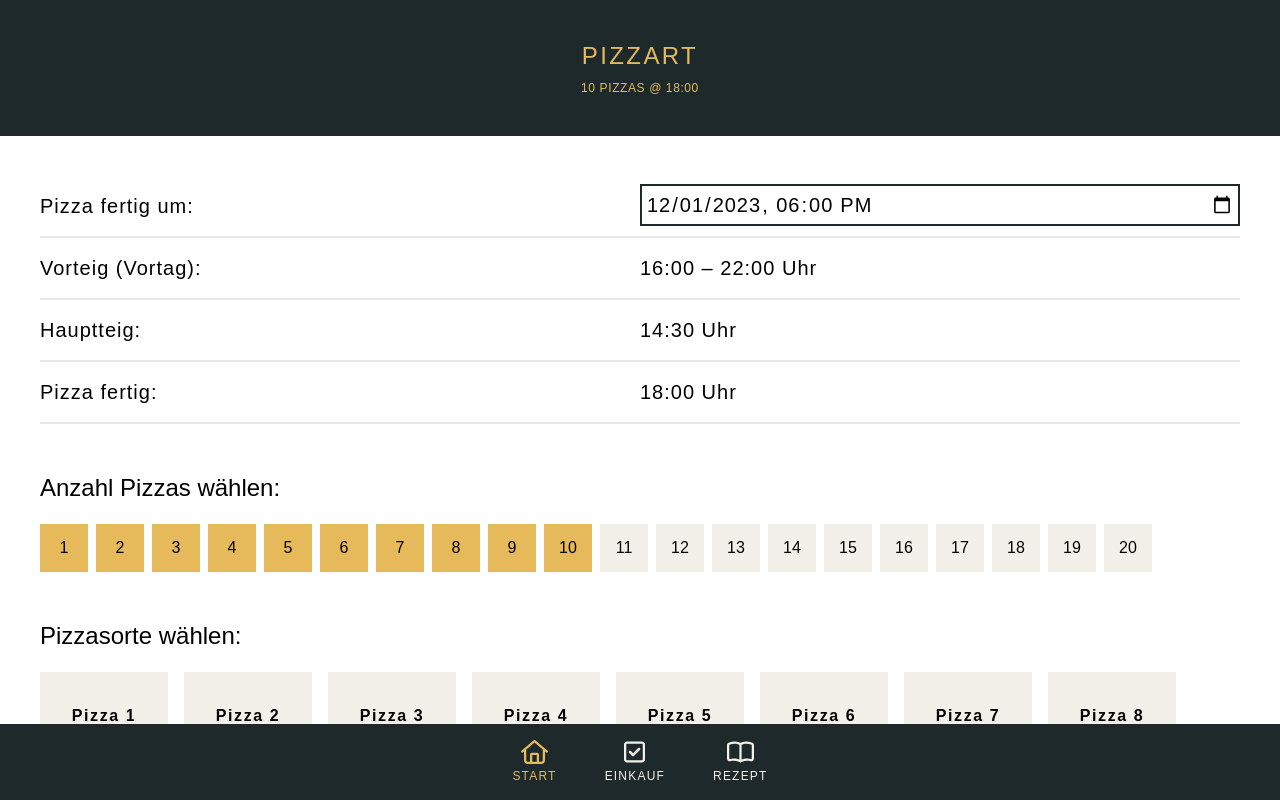
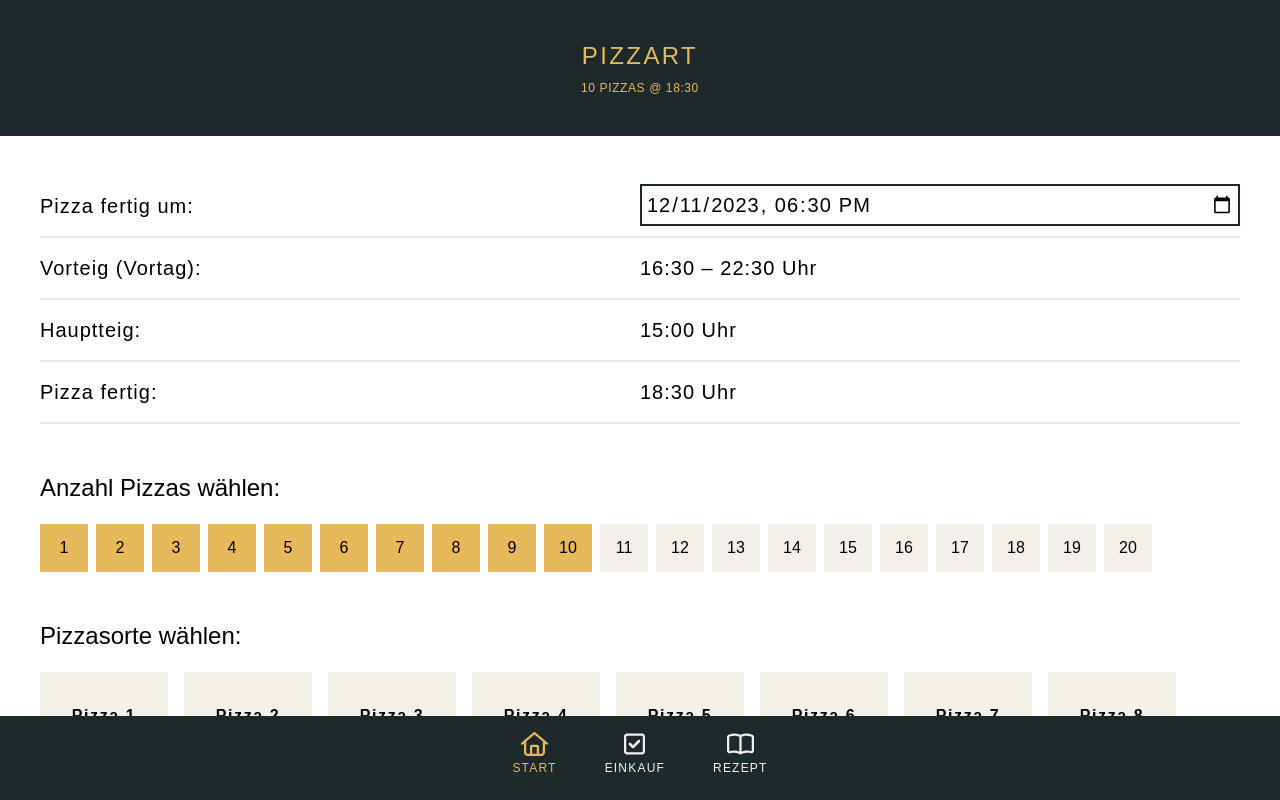
Before and after one commit to timvonfelten/PizzaApp, a React (Create React App) app: page / in a window 1280 px wide. Shown: the top 800 px of the page. Built offline with nearby package versions, Linux system fonts and the light colour scheme.

Commit message:
V 1.1
Schritt in der Anleitung sind nun klickbar, finetuning styling

```diff
--- a/src/App.js
+++ b/src/App.js
@@ -1,4 +1,4 @@
-import { useEffect, useState } from 'react';
+import { useState } from 'react';
 import Ingredients from './components/Ingredients';
 import Shoppinglist from './components/Shoppinglist';
 import Timetable from './components/Timetable';
@@ -17,21 +17,13 @@ function App() {
   const [pizzaSorte, setPizzaSorte] = useState([1,1,1,1,1,1,1,1,1,1]);
 
   // Portionen changer einblenden
-  const [view, setView] = useState(true);
   const [viewIndex, setViewIndex] = useState("0");
   //Portionen von Child an App übergeben
   //
   const [ingredients, setIngredients] = useState({});
-  const [time, setTime] = useState("2023-12-01T18:00")
+  const [time, setTime] = useState("2023-12-11T18:30")
 
   const handlePortionChange = event => {
-    console.log(event.target.value)
-    console.log(event.target.getAttribute('numpizza'))
-    /*
-    if (event.target.value <= 0){
-      event.target = 1
-    }
-    */
     setPortions(event.target.getAttribute('numpizza'));
     updatePizza_Sort(event.target.getAttribute('numpizza'));
   };
@@ -50,17 +42,19 @@ function App() {
     const newDate = new Date(date.getTime() - hours * 60 * 60 * 1000)
     var newMinutes = newDate.getMinutes()
     if (newMinutes === 0){
-        newMinutes = "00"        }
+        newMinutes = "00"
+      }
+    if (newMinutes === 1 || newMinutes === 2 || newMinutes === 3 || newMinutes === 4 || newMinutes === 5 || newMinutes === 6 || newMinutes === 7 || newMinutes === 8 || newMinutes === 9){
+      newMinutes = "0" + newMinutes;
+    }
     const newHours = newDate.getHours()
     const timeFormated = newHours + ":" + newMinutes
     return timeFormated;
 }
 const [dateError, setDateError] = useState(false)
 
-
 const convertInput = (input) => {
-    console.log(input)
-    if (input != ""){
+    if (input !== ""){
       var d = new Date();
       // DateError aktivieren falls Datum in Vergangenheit liegt.
       if (dateError === false & Date.parse(input) < Date.parse(d)){
@@ -79,29 +73,28 @@ const convertInput = (input) => {
 }
 
 const finishTime = convertInput(time)
-
 const anzahlPizzaButtons = [];
 
   return (
     <div className="font-sofia">
       <div className='text-center bg-black text-gold font-light p-10 tracking-widest uppercase text-2xl'>Pizzart
         <div className='text-xs mt-2 font-normal tracking-wider text-gold'>
-          {portions} Pizza<a className={portions > 1 ? "" : "hidden"}>s</a> @ {subHours(0, finishTime)}
+          {portions} Pizza<span className={portions > 1 ? "" : "hidden"}>s</span> @ {subHours(0, finishTime)}
         </div>
       </div>
 
-
-      <div className='h-15 bg-black fixed bottom-0 w-full flex justify-center'>
-      <button index='0' className={viewIndex == 0 ? "bg-black text-gold text-xs uppercase p-4 mr-2 ml-2 tracking-widest" : "bg-black text-light text-xs uppercase p-4 mr-2 ml-2 tracking-widest"} onClick={() => changeViewIndex('0')}>
-      <svg className={viewIndex == 0 ? 'fill-gold text-center h-6 ml-auto mr-auto mb-1' : 'fill-light text-center h-6 ml-auto mr-auto mb-1'} xmlns="http://www.w3.org/2000/svg" viewBox="0 0 576 512"><path d="M567.5 229.7C577.6 238.3 578.9 253.4 570.3 263.5C561.7 273.6 546.6 274.9 536.5 266.3L512 245.5V432C512 476.2 476.2 512 432 512H144C99.82 512 64 476.2 64 432V245.5L39.53 266.3C29.42 274.9 14.28 273.6 5.7 263.5C-2.875 253.4-1.634 238.3 8.473 229.7L272.5 5.7C281.4-1.9 294.6-1.9 303.5 5.7L567.5 229.7zM144 464H192V312C192 289.9 209.9 272 232 272H344C366.1 272 384 289.9 384 312V464H432C449.7 464 464 449.7 464 432V204.8L288 55.47L112 204.8V432C112 449.7 126.3 464 144 464V464zM240 464H336V320H240V464z"/></svg>
-        Start</button>
+        <div className='bg-black fixed bottom-0 w-full flex justify-center h-18 z-50 pb-2'>
+          <button index='0' key="0" className={viewIndex === "0" ? "bg-black text-gold text-xs uppercase p-4 mr-2 ml-2 tracking-widest" : "bg-black text-light text-xs uppercase p-4 mr-2 ml-2 tracking-widest"} onClick={() => changeViewIndex('0')}>
+            <svg className={viewIndex === "0" ? 'fill-gold text-center h-6 ml-auto mr-auto mb-1' : 'fill-light text-center h-6 ml-auto mr-auto mb-1'} xmlns="http://www.w3.org/2000/svg" viewBox="0 0 576 512"><path d="M567.5 229.7C577.6 238.3 578.9 253.4 570.3 263.5C561.7 273.6 546.6 274.9 536.5 266.3L512 245.5V432C512 476.2 476.2 512 432 512H144C99.82 512 64 476.2 64 432V245.5L39.53 266.3C29.42 274.9 14.28 273.6 5.7 263.5C-2.875 253.4-1.634 238.3 8.473 229.7L272.5 5.7C281.4-1.9 294.6-1.9 303.5 5.7L567.5 229.7zM144 464H192V312C192 289.9 209.9 272 232 272H344C366.1 272 384 289.9 384 312V464H432C449.7 464 464 449.7 464 432V204.8L288 55.47L112 204.8V432C112 449.7 126.3 464 144 464V464zM240 464H336V320H240V464z"/></svg>
+            Start
+          </button>
           {/*<button index='1' className='bg-black text-gold p-4 mr-2 ml-2 tracking-wider' onClick={() => changeViewIndex('1')}>Zutaten</button>*/}
-      <button index='2' className={viewIndex == 2 ? "bg-black text-gold text-xs uppercase p-4 mr-2 ml-2 tracking-widest" : "bg-black text-light text-xs uppercase p-4 mr-2 ml-2 tracking-widest"} onClick={() => changeViewIndex('2')}>
-      <svg className={viewIndex == 2 ? 'fill-gold text-center h-6 ml-auto mr-auto mb-1' : 'fill-light text-center h-6 ml-auto mr-auto mb-1'} xmlns="http://www.w3.org/2000/svg" viewBox="0 0 448 512"><path d="M211.8 339.8C200.9 350.7 183.1 350.7 172.2 339.8L108.2 275.8C97.27 264.9 97.27 247.1 108.2 236.2C119.1 225.3 136.9 225.3 147.8 236.2L192 280.4L300.2 172.2C311.1 161.3 328.9 161.3 339.8 172.2C350.7 183.1 350.7 200.9 339.8 211.8L211.8 339.8zM0 96C0 60.65 28.65 32 64 32H384C419.3 32 448 60.65 448 96V416C448 451.3 419.3 480 384 480H64C28.65 480 0 451.3 0 416V96zM48 96V416C48 424.8 55.16 432 64 432H384C392.8 432 400 424.8 400 416V96C400 87.16 392.8 80 384 80H64C55.16 80 48 87.16 48 96z"/></svg>
+          <button index='2'key="1" className={viewIndex === "2" ? "bg-black text-gold text-xs uppercase p-4 mr-2 ml-2 tracking-widest" : "bg-black text-light text-xs uppercase p-4 mr-2 ml-2 tracking-widest"} onClick={() => changeViewIndex('2')}>
+            <svg className={viewIndex === "2" ? 'fill-gold text-center h-6 ml-auto mr-auto mb-1' : 'fill-light text-center h-6 ml-auto mr-auto mb-1'} xmlns="http://www.w3.org/2000/svg" viewBox="0 0 448 512"><path d="M211.8 339.8C200.9 350.7 183.1 350.7 172.2 339.8L108.2 275.8C97.27 264.9 97.27 247.1 108.2 236.2C119.1 225.3 136.9 225.3 147.8 236.2L192 280.4L300.2 172.2C311.1 161.3 328.9 161.3 339.8 172.2C350.7 183.1 350.7 200.9 339.8 211.8L211.8 339.8zM0 96C0 60.65 28.65 32 64 32H384C419.3 32 448 60.65 448 96V416C448 451.3 419.3 480 384 480H64C28.65 480 0 451.3 0 416V96zM48 96V416C48 424.8 55.16 432 64 432H384C392.8 432 400 424.8 400 416V96C400 87.16 392.8 80 384 80H64C55.16 80 48 87.16 48 96z"/></svg>
             Einkauf
           </button>
-      <button index='3' className={viewIndex == 3 ? "bg-black text-gold text-xs uppercase p-4 mr-2 ml-2 tracking-widest" : "bg-black text-light text-xs uppercase p-4 mr-2 ml-2 tracking-widest"} onClick={() => changeViewIndex('3')}>
-      <svg className={viewIndex == 3 ? 'fill-gold text-center h-6 ml-auto mr-auto mb-1' : 'fill-light text-center h-6 ml-auto mr-auto mb-1'} xmlns="http://www.w3.org/2000/svg" viewBox="0 0 576 512"><path d="M540.9 56.77C493.8 39.74 449.6 31.58 410.9 32.02C352.2 32.96 308.3 50 288 59.74C267.7 50 223.9 32.98 165.2 32.04C125.8 31.35 82.18 39.72 35.1 56.77C14.02 64.41 0 84.67 0 107.2v292.1c0 16.61 7.594 31.95 20.84 42.08c13.73 10.53 31.34 13.91 48.2 9.344c118.1-32 202 22.92 205.5 25.2C278.6 478.6 283.3 480 287.1 480s9.37-1.359 13.43-4.078c3.516-2.328 87.59-57.21 205.5-25.25c16.92 4.563 34.5 1.188 48.22-9.344C568.4 431.2 576 415.9 576 399.2V107.2C576 84.67 561.1 64.41 540.9 56.77zM264 416.8c-27.86-11.61-69.84-24.13-121.4-24.13c-26.39 0-55.28 3.281-86.08 11.61C53.19 405.3 50.84 403.9 50 403.2C48 401.7 48 399.8 48 399.2V107.2c0-2.297 1.516-4.531 3.594-5.282c40.95-14.8 79.61-22.36 112.8-21.84C211.3 80.78 246.8 93.75 264 101.5V416.8zM528 399.2c0 .5938 0 2.422-2 3.969c-.8438 .6407-3.141 2.063-6.516 1.109c-90.98-24.6-165.4-5.032-207.5 12.53v-315.3c17.2-7.782 52.69-20.74 99.59-21.47c32.69-.5157 71.88 7.047 112.8 21.84C526.5 102.6 528 104.9 528 107.2V399.2z"/></svg>
+          <button index='3' key="2" className={viewIndex === "3" ? "bg-black text-gold text-xs uppercase p-4 mr-2 ml-2 tracking-widest" : "bg-black text-light text-xs uppercase p-4 mr-2 ml-2 tracking-widest"} onClick={() => changeViewIndex('3')}>
+            <svg className={viewIndex === "3" ? 'fill-gold text-center h-6 ml-auto mr-auto mb-1' : 'fill-light text-center h-6 ml-auto mr-auto mb-1'} xmlns="http://www.w3.org/2000/svg" viewBox="0 0 576 512"><path d="M540.9 56.77C493.8 39.74 449.6 31.58 410.9 32.02C352.2 32.96 308.3 50 288 59.74C267.7 50 223.9 32.98 165.2 32.04C125.8 31.35 82.18 39.72 35.1 56.77C14.02 64.41 0 84.67 0 107.2v292.1c0 16.61 7.594 31.95 20.84 42.08c13.73 10.53 31.34 13.91 48.2 9.344c118.1-32 202 22.92 205.5 25.2C278.6 478.6 283.3 480 287.1 480s9.37-1.359 13.43-4.078c3.516-2.328 87.59-57.21 205.5-25.25c16.92 4.563 34.5 1.188 48.22-9.344C568.4 431.2 576 415.9 576 399.2V107.2C576 84.67 561.1 64.41 540.9 56.77zM264 416.8c-27.86-11.61-69.84-24.13-121.4-24.13c-26.39 0-55.28 3.281-86.08 11.61C53.19 405.3 50.84 403.9 50 403.2C48 401.7 48 399.8 48 399.2V107.2c0-2.297 1.516-4.531 3.594-5.282c40.95-14.8 79.61-22.36 112.8-21.84C211.3 80.78 246.8 93.75 264 101.5V416.8zM528 399.2c0 .5938 0 2.422-2 3.969c-.8438 .6407-3.141 2.063-6.516 1.109c-90.98-24.6-165.4-5.032-207.5 12.53v-315.3c17.2-7.782 52.69-20.74 99.59-21.47c32.69-.5157 71.88 7.047 112.8 21.84C526.5 102.6 528 104.9 528 107.2V399.2z"/></svg>
             Rezept
           </button>
         </div>
@@ -146,7 +139,7 @@ const anzahlPizzaButtons = [];
           <div className='mb-4 flex text-center flex-wrap -m-2'>
           { portions > 0 &&
               Object.keys(pizzaSorte).map( (item) => (
-                <div className='w-32 h-32 bg-light p-4 m-2'>
+                <div className='w-32 h-32 bg-light p-4 m-2' key={item}>
                 <h1 className='tracking-widest font-bold mt-4'>Pizza {Number(item)+1}</h1>
                 <select className='cursor-pointer py-2.5 px-0 w-full text-sm text-center text-gray-500 bg-transparent border-0 border-b-2 border-gray-200 dark:text-black dark:border-gray-700 focus:outline-none focus:ring-0 focus:text-black focus:border-gray-200 peer' defaultValue={pizzaSorte[item]} onChange={ (event) =>
                     {
--- a/src/components/Timetable.js
+++ b/src/components/Timetable.js
@@ -3,14 +3,18 @@ import { useState } from "react";
 
 const Timetable = (props) => {
 
+    // Umschalten der einzelnen Rezeptschritte.
     const [viewIndex, setViewIndex] = useState(0);
-    const changeViewIndex = (index) => {
+    const changeViewIndex = (index, index_nr) => {
         var newViewIndex = viewIndex;
-        if (index == 0) {
+        if (index === 0) {
             newViewIndex -= 1;
         }
-        if (index == 1) {
+        if (index === 1) {
             newViewIndex += 1;
+        }
+        if (index === 2) {
+            newViewIndex = index_nr;
         }
         if (newViewIndex <= 0){
             newViewIndex = 0
@@ -19,22 +23,25 @@ const Timetable = (props) => {
             newViewIndex = 7
         }
         setViewIndex(newViewIndex);
-        console.log("viewIndex:",newViewIndex)
       }
 
     const subHours = (hours, date = new Date()) => {
         const newDate = new Date(date.getTime() - hours * 60 * 60 * 1000)
         var newMinutes = newDate.getMinutes()
         if (newMinutes === 0){
-            newMinutes = "00"        }
+            newMinutes = "00" //13:0 zu 13:00 verbessern
+        }
+        if (newMinutes === 1 || newMinutes === 2 || newMinutes === 3 || newMinutes === 4 || newMinutes === 5 || newMinutes === 6 || newMinutes === 7 || newMinutes === 8 || newMinutes === 9){
+            newMinutes = "0" + newMinutes;
+        }
         const newHours = newDate.getHours()
         const timeFormated = newHours + ":" + newMinutes
         return timeFormated;
     }
 
-
     const finishTime = props.time
 
+    // Inhalt der Rezeptschrittet mit Berechnung der entsprechenden Zeitabschniten
     const steps = [
         {
           key: 1,
@@ -114,7 +121,7 @@ const Timetable = (props) => {
         <div>
             <div className="w-full m-auto text-center mb-4">
             {steps.map((item, index) =>(
-                <div  key={item.id} className={viewIndex === index ? "w-10 h-10 rounded-full bg-gold inline-block mr-2 ml-2 mb-2 text-center pt-2" : "w-10 h-10 rounded-full bg-light inline-block mr-2 ml-2 mb-2 text-center pt-2"}>{index+1}</div>
+                <div  key={item.id} onClick={() => changeViewIndex(2,index)} className={viewIndex === index ? "w-10 h-10 rounded-full bg-gold inline-block mr-2 ml-2 mb-2 text-center pt-2" : "w-10 h-10 rounded-full bg-light cursor-pointer inline-block mr-2 ml-2 mb-2 text-center pt-2"}>{index+1}</div>
             ))}
             </div>
 
@@ -124,15 +131,14 @@ const Timetable = (props) => {
                     <Steps key={item.id} viewIndex={viewIndex} index={index} time_start={item.time_start} time_end={item.time_end} title={item.title} text={item.text} ingredient={item.ingredient_step}></Steps>
                     );
                 })}
-
             </div>
-            <div className="h-15 fixed bottom-28 w-full flex justify-center -m-10 -p-20 bg-white">
+            <div className="h-15 fixed bottom-32 w-full flex justify-center -m-10 -p-20 bg-white">
             <div className='h-30 bg-red w-full flex justify-center mb-4 mt-4'>
-                    <button index='0' className={viewIndex === 0 ? 'bg-light text-grey p-4 mr-2 ml-2 tracking-wider cursor-not-allowed' : 'bg-light text-black p-4 mr-2 ml-2 tracking-wider'} onClick={() => changeViewIndex(0)}>zurück</button>
-                    <button index='1' className={viewIndex === 7 ? 'bg-light text-grey p-4 mr-2 ml-2 tracking-wider cursor-not-allowed' : 'bg-light text-black p-4 mr-2 ml-2 tracking-wider'} onClick={() => changeViewIndex(1)}>weiter</button>
+                    <button index='0' className={viewIndex === 0 ? 'bg-light text-slate-400 p-4 mr-2 ml-2 tracking-wider cursor-not-allowed' : 'bg-light text-black p-4 mr-2 ml-2 tracking-wider'} onClick={() => changeViewIndex(0)}>zurück</button>
+                    <button index='1' className={viewIndex === 7 ? 'bg-light text-slate-400 p-4 mr-2 ml-2 tracking-wider cursor-not-allowed' : 'bg-light text-black p-4 mr-2 ml-2 tracking-wider'} onClick={() => changeViewIndex(1)}>weiter</button>
             </div>
             </div>
-    </div>
+        </div>
     )
 }
 export default Timetable
--- a/src/components/Todo.js
+++ b/src/components/Todo.js
@@ -9,10 +9,9 @@ const Todo = ({description, text, done, onChangeTodo, index}) => {
             <div className='bg-light w-12 p-3 border-r-2 border-white'>
              <svg className={done ? "hidden" : "h-6 w-6 "} xmlns="http://www.w3.org/2000/svg" viewBox="0 0 512 512"><path d="M384 32C419.3 32 448 60.65 448 96V416C448 451.3 419.3 480 384 480H64C28.65 480 0 451.3 0 416V96C0 60.65 28.65 32 64 32H384zM384 80H64C55.16 80 48 87.16 48 96V416C48 424.8 55.16 432 64 432H384C392.8 432 400 424.8 400 416V96C400 87.16 392.8 80 384 80z"/></svg>
              <svg className={done ? "h-6 w-6 ": "hidden"} xmlns="http://www.w3.org/2000/svg" viewBox="0 0 512 512"><path d="M211.8 339.8C200.9 350.7 183.1 350.7 172.2 339.8L108.2 275.8C97.27 264.9 97.27 247.1 108.2 236.2C119.1 225.3 136.9 225.3 147.8 236.2L192 280.4L300.2 172.2C311.1 161.3 328.9 161.3 339.8 172.2C350.7 183.1 350.7 200.9 339.8 211.8L211.8 339.8zM0 96C0 60.65 28.65 32 64 32H384C419.3 32 448 60.65 448 96V416C448 451.3 419.3 480 384 480H64C28.65 480 0 451.3 0 416V96zM48 96V416C48 424.8 55.16 432 64 432H384C392.8 432 400 424.8 400 416V96C400 87.16 392.8 80 384 80H64C55.16 80 48 87.16 48 96z"/></svg>
-             </div>
+            </div>
             <div className='w-full'>
-            <p className='text-l font-bold mb-1 mt-2 ml-2 tracking-wide'>{description}: <strong className='text-lg font-normal mb-1 tracking-wide'>{text} g</strong></p>
-
+              <p className='text-l font-bold mb-1 mt-2 ml-2 tracking-wide'>{description}: <strong className='text-lg font-normal mb-1 tracking-wide'>{text} g</strong></p>
             </div>
           </div>
         </div>
```
Also changed, not shown: src/components/Pizza.js (deleted, +0 -9 lines), src/components/Steps.js (+6 -10 lines). Lines whose indentation alone changed are shown as unchanged.
